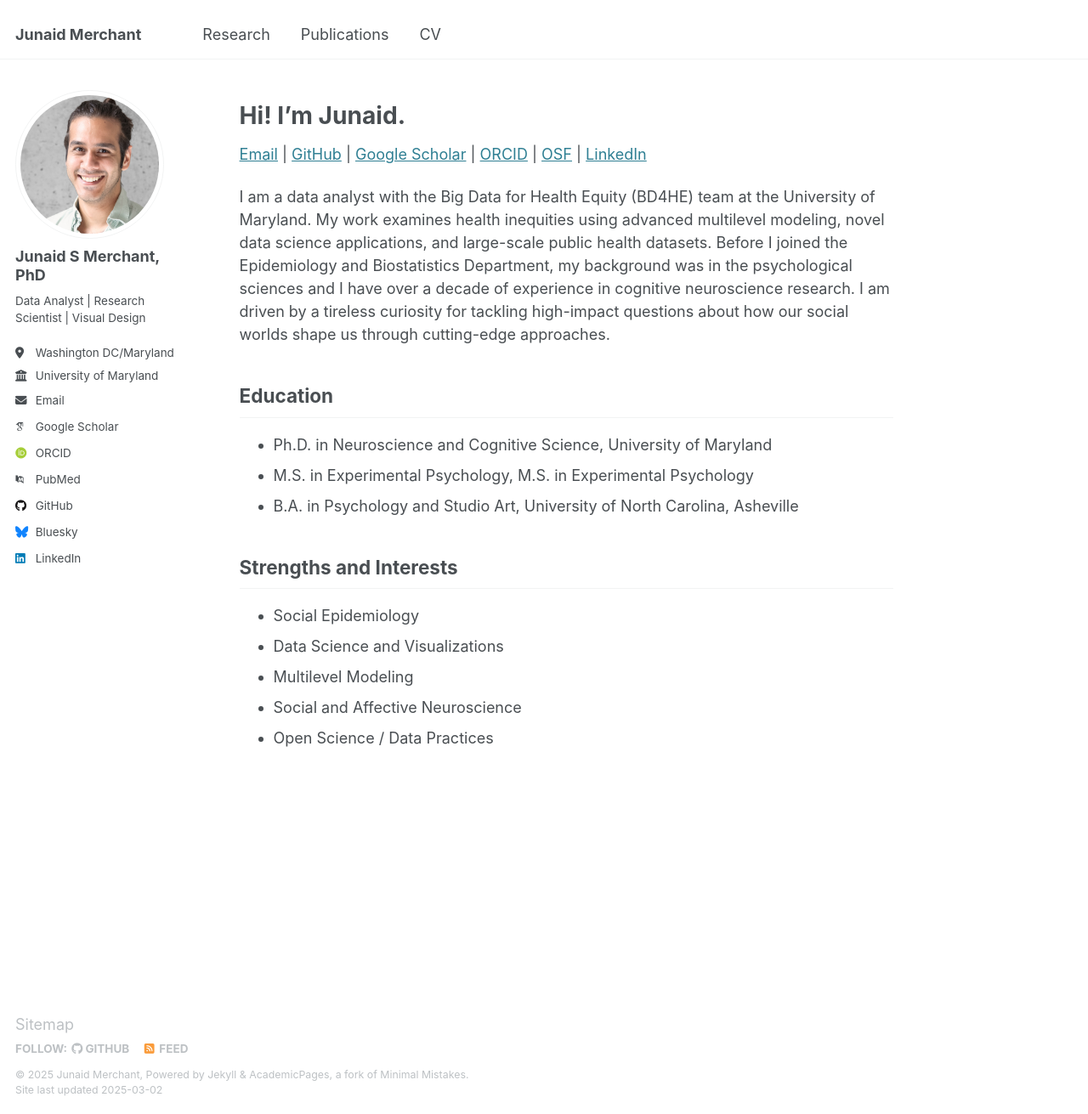
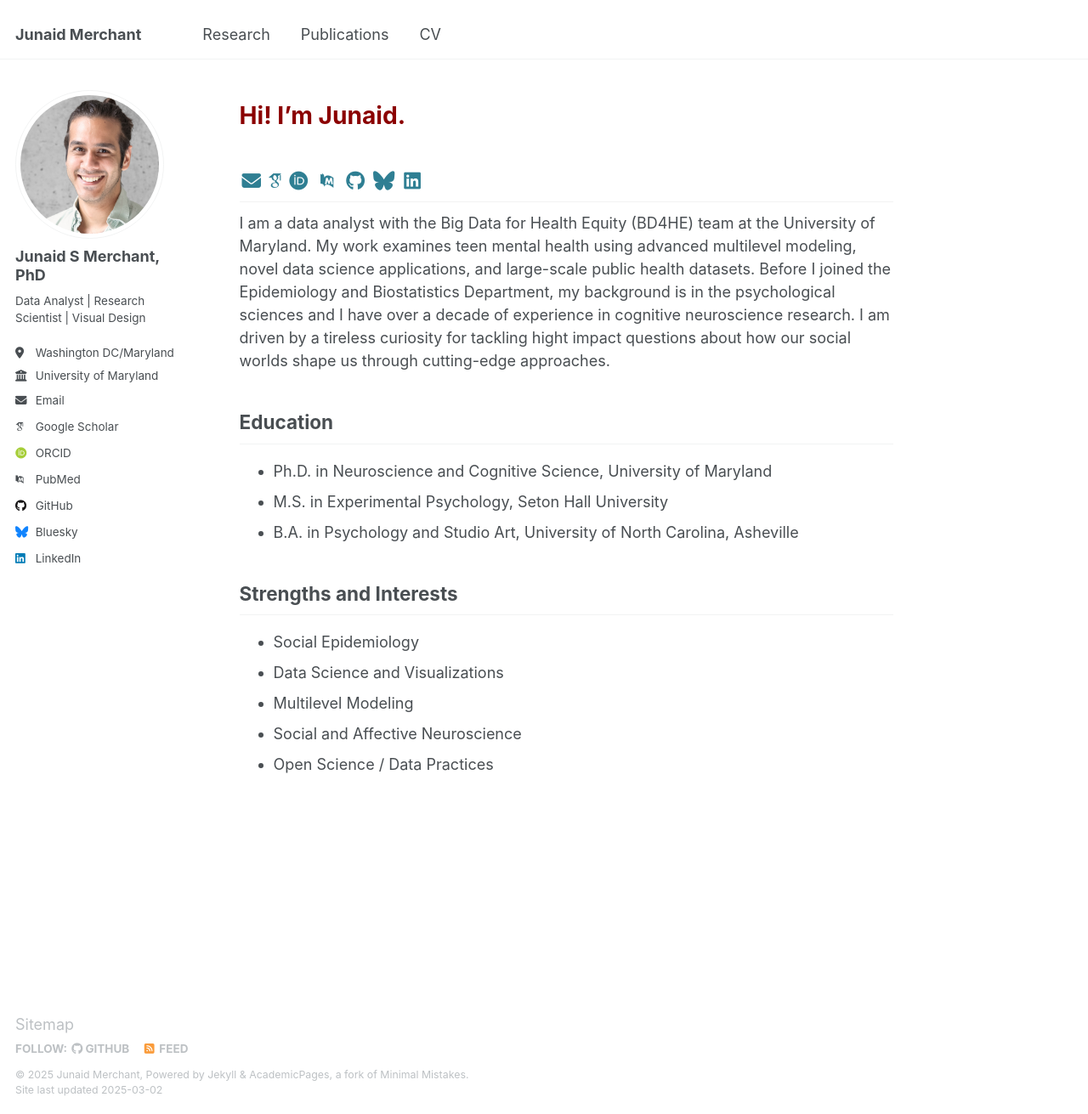
Before and after one commit to JunaidMerchant/JunaidMerchant.github.io, a Jekyll site: the page built from _pages/about.md, in a window 1280 px wide and 1311 px high. Shown: the whole window at 85% size. Built offline with Jekyll 4.4.1, drawn with Linux system fonts in a browser that asks for light colours; some web fonts are replaced.

Commit message:
Update about.md

```diff
--- a/_pages/about.md
+++ b/_pages/about.md
@@ -7,23 +7,22 @@ redirect_from:
   - /about.html
 ---
 
-Hi! I'm Junaid.
+<span style="color:darkred">Hi! I'm Junaid.</span>
 ==============
 
 
-[Email](http://merchantjs@gmail.com) |
-[GitHub](https://github.com/JunaidMerchant) |
-[Google Scholar](https://scholar.google.com/citations?user=MeX7UKIAAAAJ) |
-[ORCID](https://orcid.org/0000-0002-4315-6211) | [OSF](https://osf.io/85skm/) |
-[LinkedIn](https://www.linkedin.com/in/junaid-s-merchant/)
+
+## <a href="mailto:merchantjs@gmail.com"><i class="fas fa-fw fa-envelope " aria-hidden="true"></i></a>    <a href="https://scholar.google.com/citations?user=MeX7UKIAAAAJ"><i class="ai ai-google-scholar "></i></a>  <a href="https://orcid.org/0000-0002-4315-6211"><i class="ai ai-orcid ai-fw "></i></a>     <a href="https://www.ncbi.nlm.nih.gov/pubmed/?term=junaid+merchant"><i class="ai ai-pubmed ai-fw "></i></a>    <a href="https://github.com/JunaidMerchant"><i class="fab fa-fw fa-github " aria-hidden="true"></i></a> <a href="https://bsky.app/profile/dingobuck.bsky.social"><i class="fab fa-fw fa-bluesky " aria-hidden="true"></i></a>    <a href="https://www.linkedin.com/in/junaid-s-merchant"><i class="fab fa-fw fa-linkedin " aria-hidden="true"></i></a>
 
 
-I am a data analyst with the Big Data for Health Equity (BD4HE) team at the University of Maryland. My work examines health inequities using advanced multilevel modeling, novel data science applications, and large-scale public health datasets. Before I joined the Epidemiology and Biostatistics Department, my background was in the psychological sciences and I have over a decade of experience in cognitive neuroscience research. I am driven by a tireless curiosity for tackling high-impact questions about how our social worlds shape us through cutting-edge approaches.
+
+I am a data analyst with the Big Data for Health Equity (BD4HE) team at the University of Maryland. My work examines teen mental health using advanced multilevel modeling, novel data science applications, and large-scale public health datasets. Before I joined the Epidemiology and Biostatistics Department, my background is in the psychological sciences and I have over a decade of experience in cognitive neuroscience research. I am driven by a tireless curiosity for tackling hight impact questions about how our social worlds shape us through cutting-edge approaches.
+
 
 
 ## Education
 * Ph.D. in Neuroscience and Cognitive Science, University of Maryland
-* M.S. in Experimental Psychology, M.S. in Experimental Psychology
+* M.S. in Experimental Psychology, Seton Hall University
 * B.A. in Psychology and Studio Art, University of North Carolina, Asheville
 
 
```
